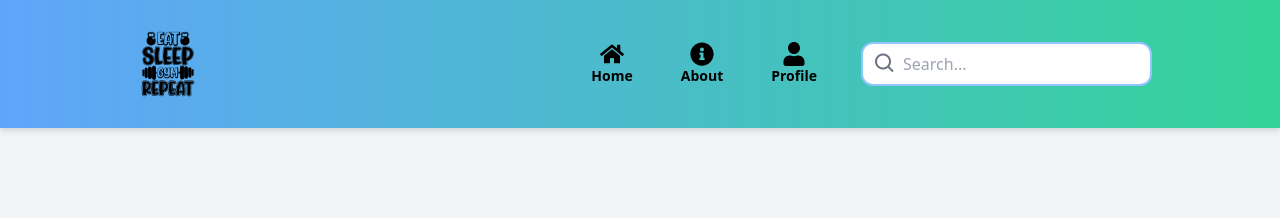
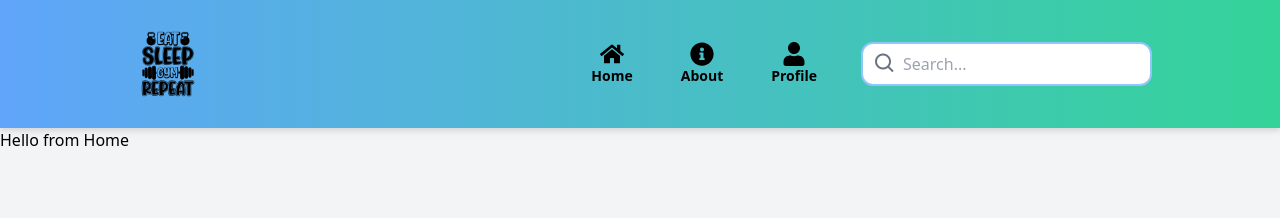
Before and after one commit to Chia213/FitExplorer, a React (Vite) app: page / in a window 1280 px wide. Before the commit this address had no page. Shown: the top 218 px of the page. Built offline with nearby package versions, Linux system fonts and the light colour scheme.

Commit message:
Home.jsx

```diff
--- a/src/App.jsx
+++ b/src/App.jsx
@@ -1,5 +1,6 @@
 import { BrowserRouter as Router, Routes, Route } from "react-router-dom";
 import Navbar from "./components/Navbar";
+import Home from "./pages/Home";
 import Login from "./pages/Login";
 import Signup from "./pages/Signup";
 import Profile from "./pages/Profile";
@@ -10,6 +11,7 @@ function App() {
       <div className="w-full min-h-screen bg-gray-100 text-black">
         <Navbar />
         <Routes>
+          <Route path="/" element={<Home />} />
           <Route path="/login" element={<Login />} />
           <Route path="/signup" element={<Signup />} />
           <Route path="/profile" element={<Profile />} />
--- /dev/null
+++ b/src/pages/Home.jsx
@@ -0,0 +1,9 @@
+function Home() {
+  return (
+    <div>
+      <h1>Hello from Home</h1>
+    </div>
+  );
+}
+
+export default Home;
```
Also changed, not shown: src/assets/human.png (added).
